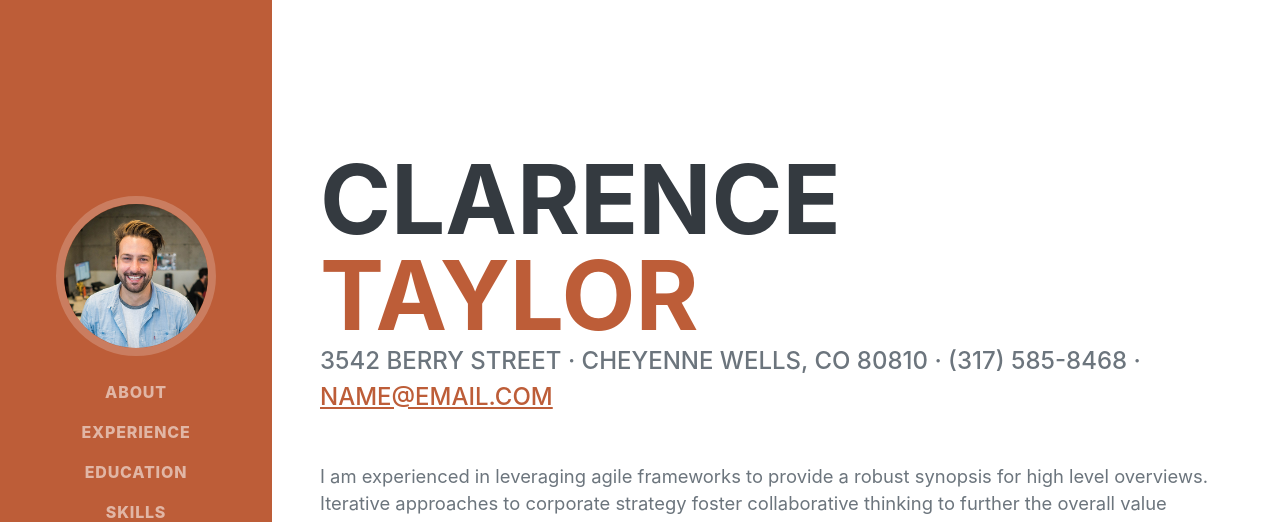
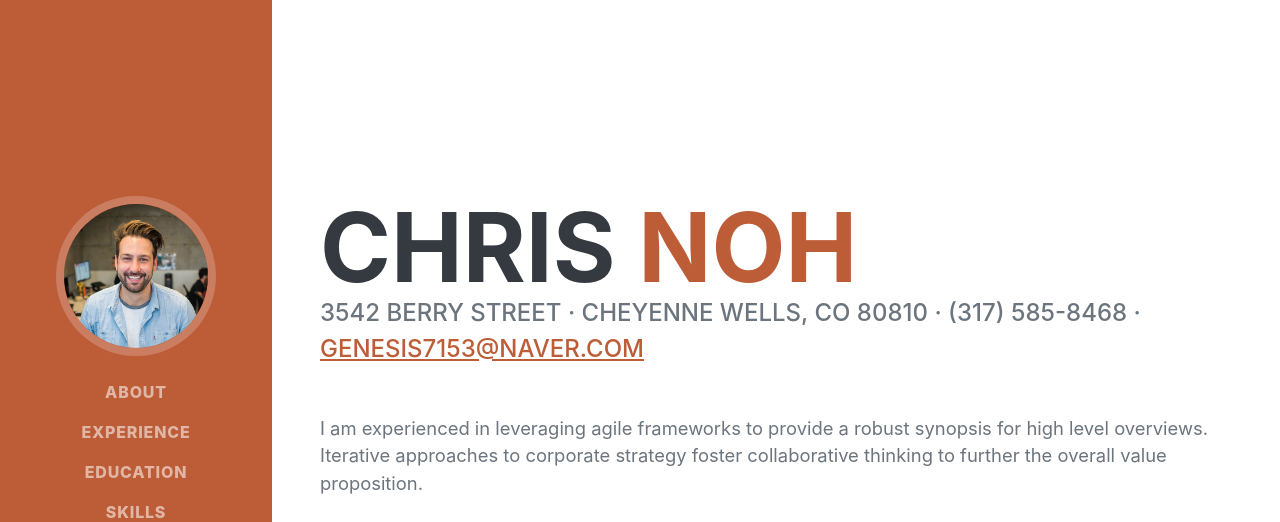
Before and after one commit to genesis7153/genesis7153.github.io, a plain HTML site: page index.html in a window 1280 px wide. Shown: the top 522 px of the page. Drawn offline with nearby package versions, Linux system fonts and the light colour scheme; a web font is replaced by a local one.

Commit message:
update html

```diff
--- a/index.html
+++ b/index.html
@@ -40,12 +40,12 @@
             <section class="resume-section" id="about">
                 <div class="resume-section-content">
                     <h1 class="mb-0">
-                        Clarence
-                        <span class="text-primary">Taylor</span>
+                        CHRIS
+                        <span class="text-primary">NOH</span>
                     </h1>
                     <div class="subheading mb-5">
                         3542 Berry Street · Cheyenne Wells, CO 80810 · (317) 585-8468 ·
-                        <a href="mailto:name@email.com">name@email.com</a>
+                        <a href="mailto:genesis7153@naver.com">genesis7153@naver.com</a>
                     </div>
                     <p class="lead mb-5">I am experienced in leveraging agile frameworks to provide a robust synopsis for high level overviews. Iterative approaches to corporate strategy foster collaborative thinking to further the overall value proposition.</p>
                     <div class="social-icons">
```
